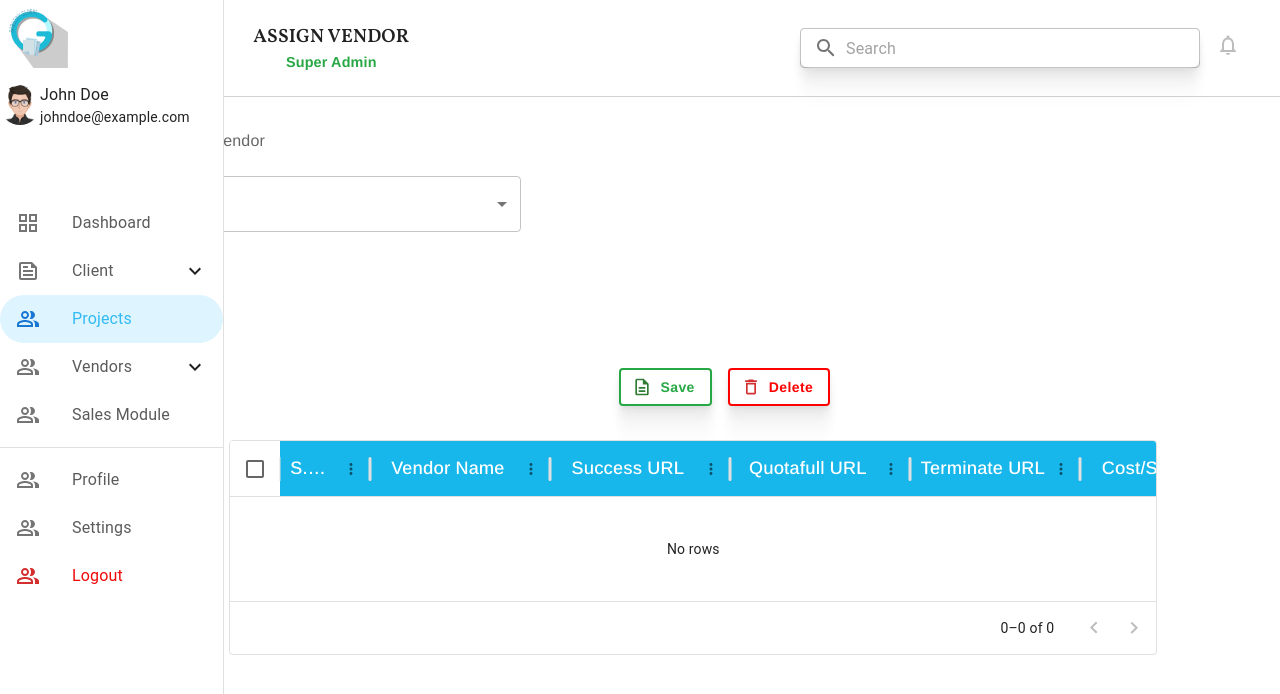
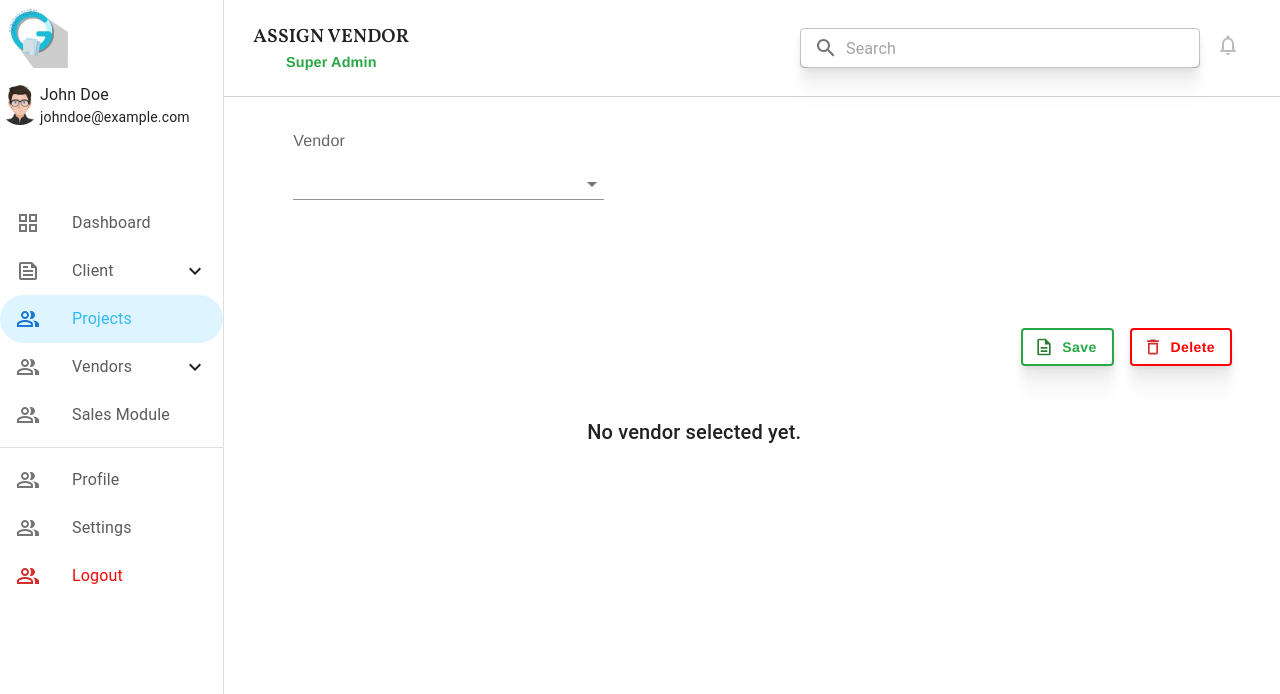
Before and after one commit to pushpak1308/Scrunity_Global, a React (Create React App) app in the folder scrutinyglobal/: page /assignVendor/1 in a window 1280 px wide. Shown: the top 694 px of the page. Built offline with nearby package versions, Linux system fonts and the light colour scheme.

Commit message:
assign vendor

```diff
--- a/scrutinyglobal/src/Components/SuccesErrorModal/Index.js
+++ b/scrutinyglobal/src/Components/SuccesErrorModal/Index.js
@@ -46,7 +46,7 @@ const SuccessErrorModal = ({
             {isSuccess ? "Successful !!" : "Error !!"}
           </Typography>
         </Grid>
-        <Grid item container>
+        <Grid item container justifyContent="center">
           <Typography className="modal-content-text">
             {clientName ? clientName : "(Client Name)"} {text}
           </Typography>
--- a/scrutinyglobal/src/Components/SuccesErrorModal/Style.css
+++ b/scrutinyglobal/src/Components/SuccesErrorModal/Style.css
@@ -39,7 +39,7 @@
   font-size: 120%;
   font-weight: 400;
   line-height: 20.7px;
-  text-align: center;
+  text-align: center !important;
   padding-left: 1.2rem;
   padding-right: 1.2rem;
 }
--- a/scrutinyglobal/src/MuiComponents/MuiMultiSelectDropdown/Index.js
+++ b/scrutinyglobal/src/MuiComponents/MuiMultiSelectDropdown/Index.js
@@ -1,11 +1,11 @@
 import React from "react";
-import OutlinedInput from "@mui/material/OutlinedInput";
 import InputLabel from "@mui/material/InputLabel";
 import MenuItem from "@mui/material/MenuItem";
 import FormControl from "@mui/material/FormControl";
 import ListItemText from "@mui/material/ListItemText";
 import Select from "@mui/material/Select";
 import Checkbox from "@mui/material/Checkbox";
+import "./Style.css";
 
 const MuiMultiSelectDropdown = ({
   value,
@@ -14,33 +14,22 @@ const MuiMultiSelectDropdown = ({
   label,
   className,
 }) => {
-  const ITEM_HEIGHT = 48;
-  const ITEM_PADDING_TOP = 8;
-  const MenuProps = {
-    PaperProps: {
-      style: {
-        maxHeight: ITEM_HEIGHT * 4.5 + ITEM_PADDING_TOP,
-        width: 250,
-      },
-    },
-  };
-
   return (
     <>
       <InputLabel className={className ? className : "arimo-input-label"}>
         {label}
         {/* {required && <span style={{ color: "red" }}> *</span>} */}
       </InputLabel>
-      <FormControl sx={{ m: 1, width: 300 }}>
+      <FormControl className="multiselect-formControl">
         <Select
+          fullWidth
           labelId="multi-select-dropdown-label"
           id="multi-select-dropdown"
           multiple
+          variant="standard"
           value={value}
           onChange={onChange}
-          input={<OutlinedInput label="Select Vendors" />}
           renderValue={(selected) => selected.join(", ")}
-          MenuProps={MenuProps}
         >
           {options.map((name) => (
             <MenuItem key={name} value={name}>
--- /dev/null
+++ b/scrutinyglobal/src/MuiComponents/MuiMultiSelectDropdown/Style.css
@@ -0,0 +1,3 @@
+.multiselect-formControl {
+  width: 60%;
+}
--- a/scrutinyglobal/src/Screens/SuperAdmin/Project/AssignVendor.js
+++ b/scrutinyglobal/src/Screens/SuperAdmin/Project/AssignVendor.js
@@ -1,6 +1,6 @@
 import React, { useState } from "react";
 import Layout from "../Layout";
-import { Button, Grid } from "@mui/material";
+import { Button, Grid, Typography } from "@mui/material";
 import tickFrame from "../../../Images/ModalImages/tickFrame.png";
 import DeleteOutlinedIcon from "@mui/icons-material/DeleteOutlined";
 import DescriptionOutlinedIcon from "@mui/icons-material/DescriptionOutlined";
@@ -46,7 +46,7 @@ const AssignVendor = () => {
     {
       field: "id",
       headerName: "S.No.",
-      width: 90,
+      width: 95,
       align: "center",
       cellClassName: "dataGrid-cell",
       headerClassName: "dataGrid-header",
@@ -63,7 +63,7 @@ const AssignVendor = () => {
     {
       field: "successURL",
       headerName: "Success URL",
-      width: 180,
+      width: 190,
       editable: true,
       align: "center",
       headerClassName: "dataGrid-header",
@@ -73,7 +73,7 @@ const AssignVendor = () => {
     {
       field: "quotafullURL",
       headerName: "Quotafull URL",
-      width: 180,
+      width: 190,
       align: "center",
       editable: true,
       headerClassName: "dataGrid-header",
@@ -83,7 +83,7 @@ const AssignVendor = () => {
     {
       field: "terminateURL",
       headerName: "Terminate URL",
-      width: 170,
+      width: 190,
       align: "center",
       editable: true,
       headerClassName: "dataGrid-header",
@@ -113,15 +113,19 @@ const AssignVendor = () => {
     );
 
     setSelectedVendors(updatedSelectedVendors);
+    setSelectedRowIds([]);
   };
 
   const handleDelete = () => {
-    const updatedVendors = selectedVendors.filter(
+    const remainingVendors = selectedVendors.filter(
       (vendor) => !selectedRowIds.includes(vendor.id)
     );
-    setSelectedVendors(updatedVendors);
+    setSelectedVendors(remainingVendors);
     setSelectedRowIds([]);
   };
+
+  console.log("selectedRowIds for delete :>> ", selectedRowIds);
+  console.log("selectedVendors in table :>> ", selectedVendors);
 
   const handleSave = () => {
     setShowSuccessModal(true);
@@ -135,9 +139,11 @@ const AssignVendor = () => {
     setShowSuccessModal(false);
   };
 
-  const content = (
-    <Grid container>
-      <Grid item>
+  return (
+    <Layout
+      content={
+        <Grid container md={12} spacing={2}>
+          <Grid item md={6} className="multi-select-grid">
             <MuiMultiSelectDropdown
               label={"Vendor"}
               value={selectedVendors.map((vendor) => vendor.vendorName)}
@@ -145,6 +151,7 @@ const AssignVendor = () => {
               options={vendors.map((item) => item.vendorName)}
             />
           </Grid>
+
           <Grid
             item
             container
@@ -152,7 +159,7 @@ const AssignVendor = () => {
             justifyContent="space-between"
             alignItems="end"
           >
-        <Grid item container justifyContent="flex-end" spacing={2} md={7}>
+            <Grid item container justifyContent="flex-end" spacing={2} md={12}>
               <Grid item>
                 <Button
                   variant="outlined"
@@ -174,7 +181,9 @@ const AssignVendor = () => {
                   onClick={handleDelete}
                   className="client-button delete-class"
                   disabled={selectedRowIds.length === 0}
-              startIcon={<DeleteOutlinedIcon color="error" fontSize="large" />}
+                  startIcon={
+                    <DeleteOutlinedIcon color="error" fontSize="large" />
+                  }
                 >
                   Delete
                 </Button>
@@ -182,32 +191,55 @@ const AssignVendor = () => {
             </Grid>
           </Grid>
 
+          {selectedVendors.length > 0 ? (
+            <Grid
+              item
+              container
+              md={12}
+              justifyContent="center"
+              alignItems="center"
+            >
               <Grid item className="assignVendor-list-datagrid">
                 <MuiDataGrid
                   rows={selectedVendors}
                   columns={columns}
-          checkboxSelection={true}
-          onSelectionModelChange={(newSelection) => {
+                  checkboxSelection
+                  onRowSelectionModelChange={(newSelection) => {
+                    console.log("Hi");
                     setSelectedRowIds(newSelection);
                   }}
                 />
               </Grid>
+            </Grid>
+          ) : (
+            <Grid
+              item
+              container
+              md={11}
+              justifyContent="center"
+              alignItems="center"
+            >
+              <Typography variant="h6">No vendor selected yet.</Typography>
+            </Grid>
+          )}
+
           <Grid item>
             <SuccessErrorModal
               show={showSuccessModal}
               handleClose={handleClose}
               imageSrc={tickFrame}
-          clientName={""}
+              clientName={"Vendor"}
               isSuccess={true}
-          text={"Vendor has been successfully assigned."}
+              text={"has been successfully assigned."}
               buttonPrimaryText="Ok"
               handleModalButtonClick={handleModalButtonClick}
             />
           </Grid>
         </Grid>
+      }
+      navbarHeading="ASSIGN VENDOR"
+    />
   );
-
-  return <Layout content={content} navbarHeading="ASSIGN VENDOR" />;
 };
 
 export default AssignVendor;
--- a/scrutinyglobal/src/Screens/SuperAdmin/Project/Style.css
+++ b/scrutinyglobal/src/Screens/SuperAdmin/Project/Style.css
@@ -81,10 +81,16 @@
 }
 
 .assignVendor-list-datagrid {
-  max-width: 90%;
+  /* width: auto; */
+  margin-left: 2rem !important;
 }
 /*
 .quotation-dropdown {
   width: 80%;
   padding: 2rem;
 } */
+
+.multi-select-grid {
+  margin-left: 5rem !important;
+  width: 100%;
+}
```
Lines whose indentation alone changed are shown as unchanged.
